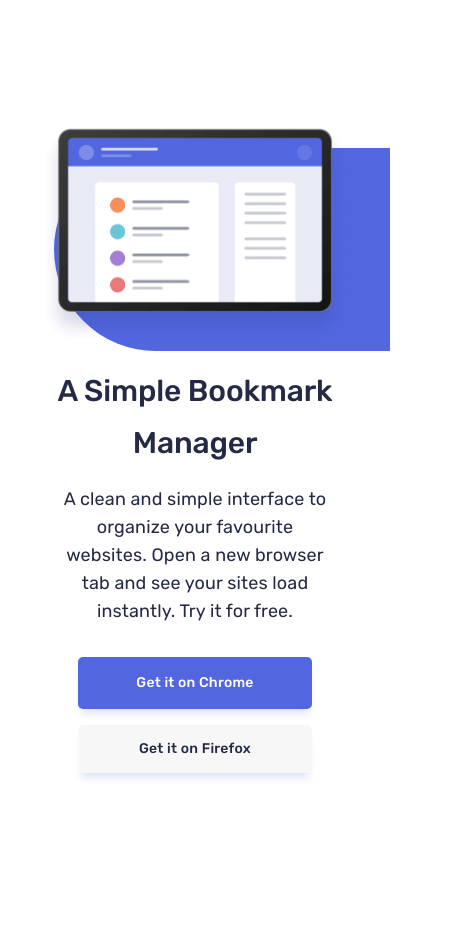
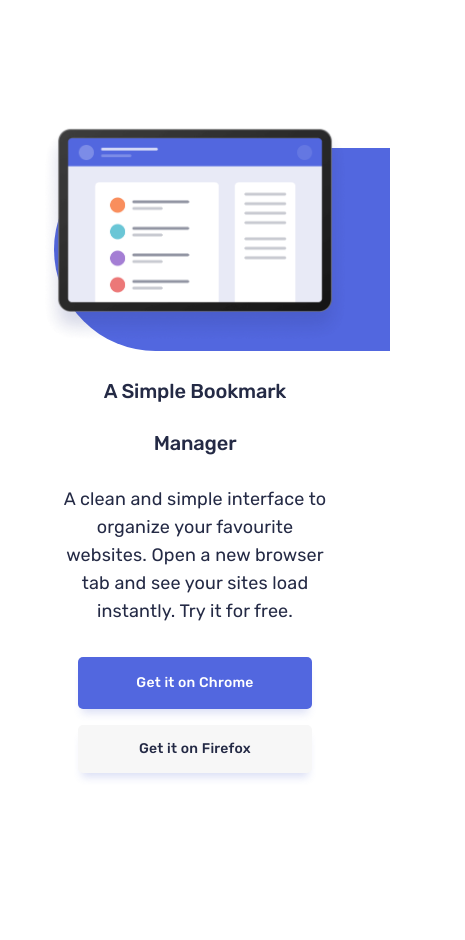
Before and after one commit to devGiyosiddin/Bookmark, a plain HTML site: page index.html in a window 390 px wide. Shown: the part 95-1035 px from the top of the page, 465 px wide, since content can reach past the window. Drawn offline with Linux system fonts and the light colour scheme.

Commit message:
Fix hero header font-size and hero-content's width

```diff
--- a/css/style.css
+++ b/css/style.css
@@ -1077,6 +1077,9 @@
 }
 
 @media screen and (max-width: 576px) {
+  .hero-content {
+    width: 100%;
+  }
   .hero__header {
     font-size: 30px;
   }
@@ -1123,6 +1126,7 @@
     max-width: 60%;
     margin: 0 auto;
     margin-bottom: 16px;
+    font-size: 20px;
   }
   .tabpanels {
     background-position: calc(50% + -180px) 50vw;
```
